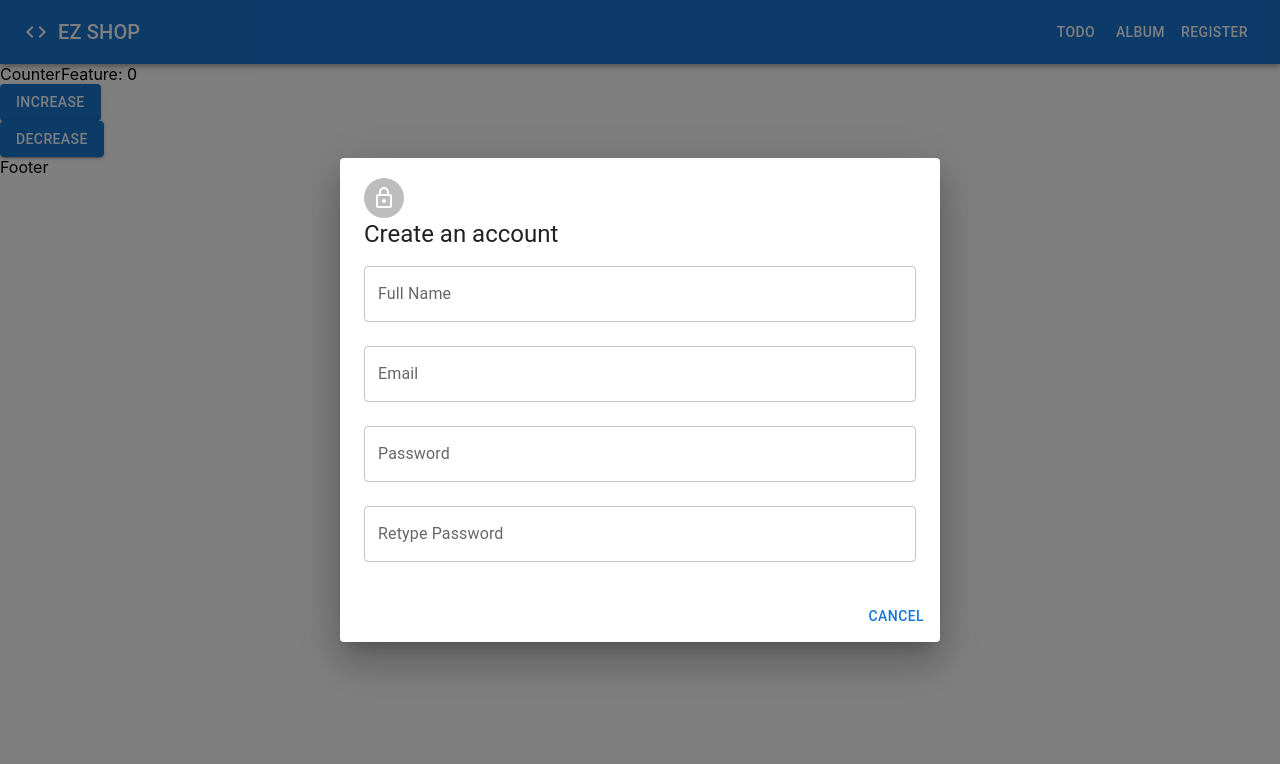
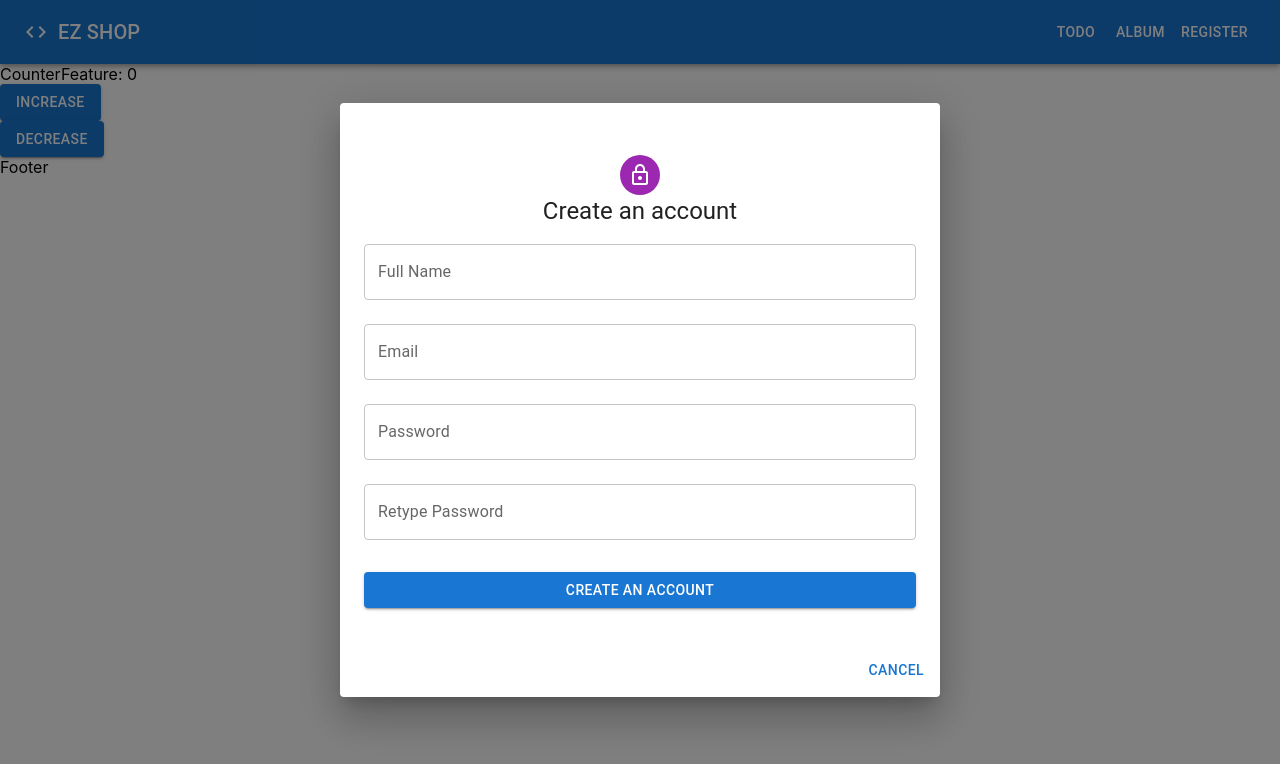
Before and after one commit to toanlehcm/demo_reactjs, a React (Create React App) app: page / in a window 1280 px wide. Both pictures are taken after a click on the button "REGISTER". Shown: the top 764 px of the page. Built offline with nearby package versions, Linux system fonts and the light colour scheme.

Commit message:
ReactJS: 15-06 Style cho form đăng ký

```diff
--- a/src/features/Auth/components/RegisterForm/index.jsx
+++ b/src/features/Auth/components/RegisterForm/index.jsx
@@ -4,7 +4,7 @@ import { useForm } from 'react-hook-form';
 import * as yup from 'yup';
 import { yupResolver } from '@hookform/resolvers/yup';
 import InputField from 'components/form-controls/InputField';
-import { Avatar, Typography } from '@mui/material';
+import { Avatar, Box, Button, Typography } from '@mui/material';
 import { LockOutlined } from '@mui/icons-material';
 
 RegisterForm.propTypes = {
@@ -38,12 +38,12 @@ function RegisterForm(props) {
   };
 
   return (
-    <div>
-      <Avatar>
+    <Box component='div' sx={{ marginTop: 4 }}>
+      <Avatar sx={{ margin: '0 auto', bgcolor: 'secondary.main' }}>
         <LockOutlined></LockOutlined>
       </Avatar>
 
-      <Typography component='h3' variant='h5'>
+      <Typography component='h1' variant='h5' sx={{ textAlign: 'center' }}>
         Create an account
       </Typography>
 
@@ -53,7 +53,11 @@ function RegisterForm(props) {
         <InputField name='password' label='Password' form={form} disabled={false} />
         <InputField name='retypePassword' label='Retype Password' form={form} disabled={false} />
       </form>
-    </div>
+
+      <Button variant='contained' color='primary' fullWidth sx={{ mt: 3, mb: 2 }}>
+        Create an account
+      </Button>
+    </Box>
   );
 }
 
```
